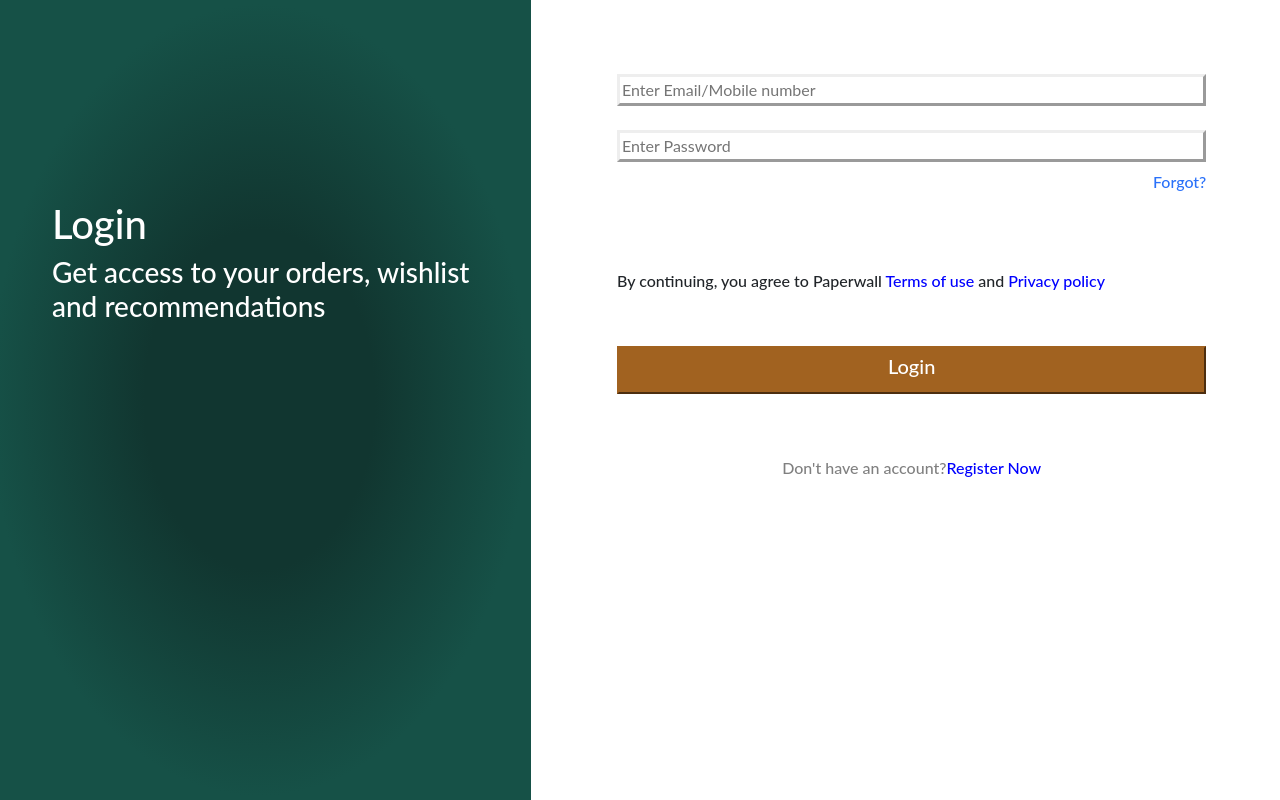
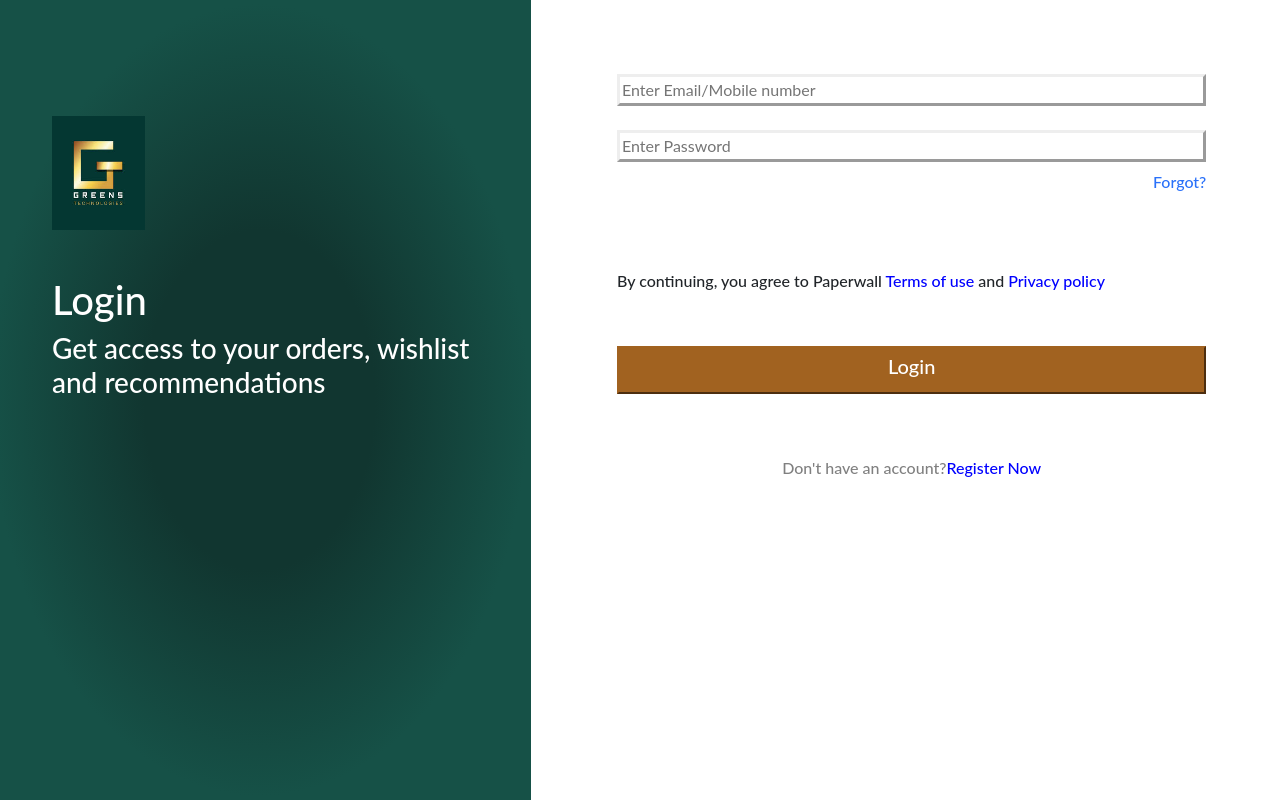
Before and after one commit to raghul5001/decreact, a React (Create React App) app: page /loginpage in a window 1280 px wide. Built offline with nearby package versions, Linux system fonts and the light colour scheme.

Commit message:
login with logo

```diff
--- a/src/Pages/Login.js
+++ b/src/Pages/Login.js
@@ -2,7 +2,7 @@ import React, { useState } from 'react'
 import { ToastContainer, toast } from 'react-toastify';
 import "./Login.scss"
 import 'bootstrap/dist/css/bootstrap.min.css';
-// import logo from "./Images/Greenslogo.jpg";
+import logo from "../Images/Greenslogo.jpg";
 
 function Login() {
 
@@ -30,8 +30,8 @@ function Login() {
       <ToastContainer/>
       <div className='col-5 left'>
         <div className='leftcontent'>
-          {/* <img className="logo" src={logo} alt='logo'/> */}
-          <h1>Login</h1>
+          <img className="logo" src={logo} alt='logo'/>
+          <h1 className='logintext'>Login</h1>
           <h3>Get access to your orders, wishlist and recommendations</h3>
         </div>
       </div>
--- a/src/Pages/Login.scss
+++ b/src/Pages/Login.scss
@@ -11,7 +11,7 @@
 }
 
 .leftcontent{
-    height: 50vh;
+    height: 71vh;
     color: #FFFFFF;
     margin-left: 10%;
 }
@@ -58,3 +58,12 @@
     display: flex;
     justify-content: center;
 }
+
+.logo{
+    width: 20%;
+    height: 20%;
+}
+
+.logintext{
+    margin-top: 10%;
+}
```
